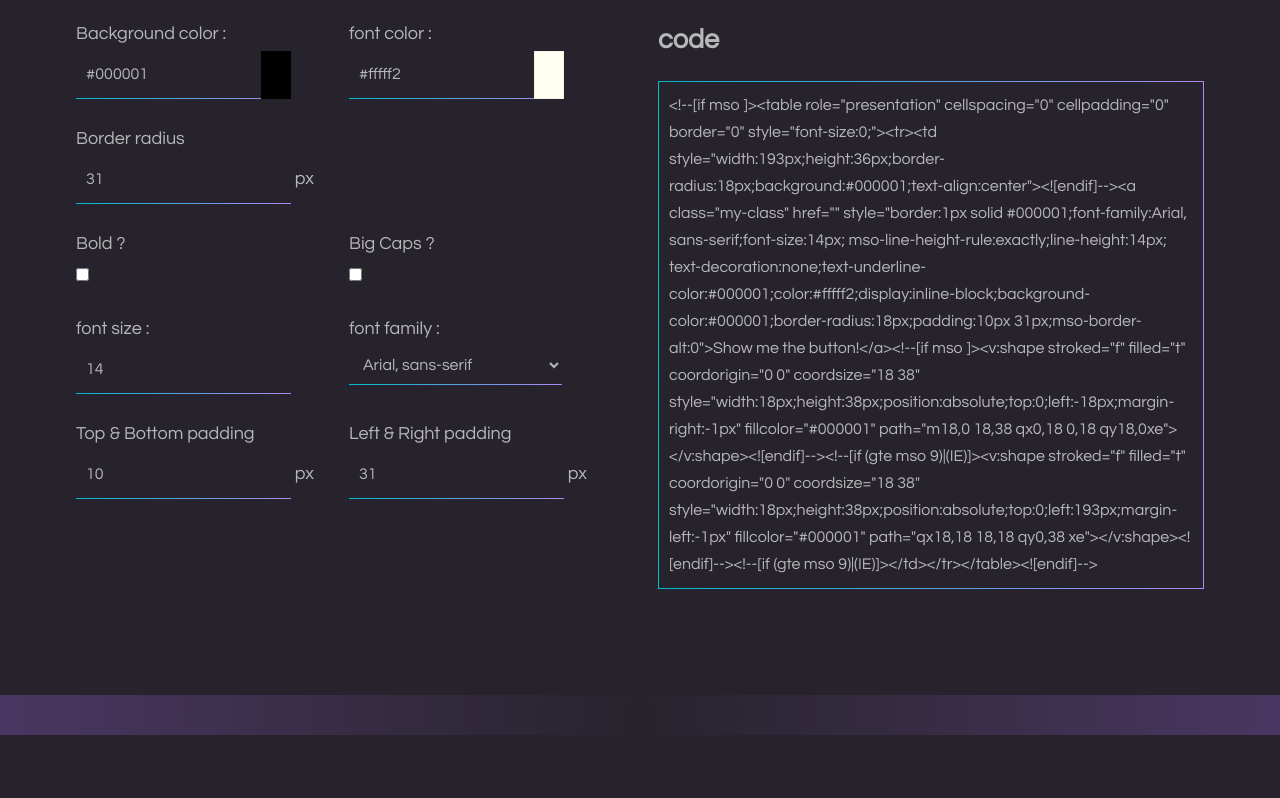
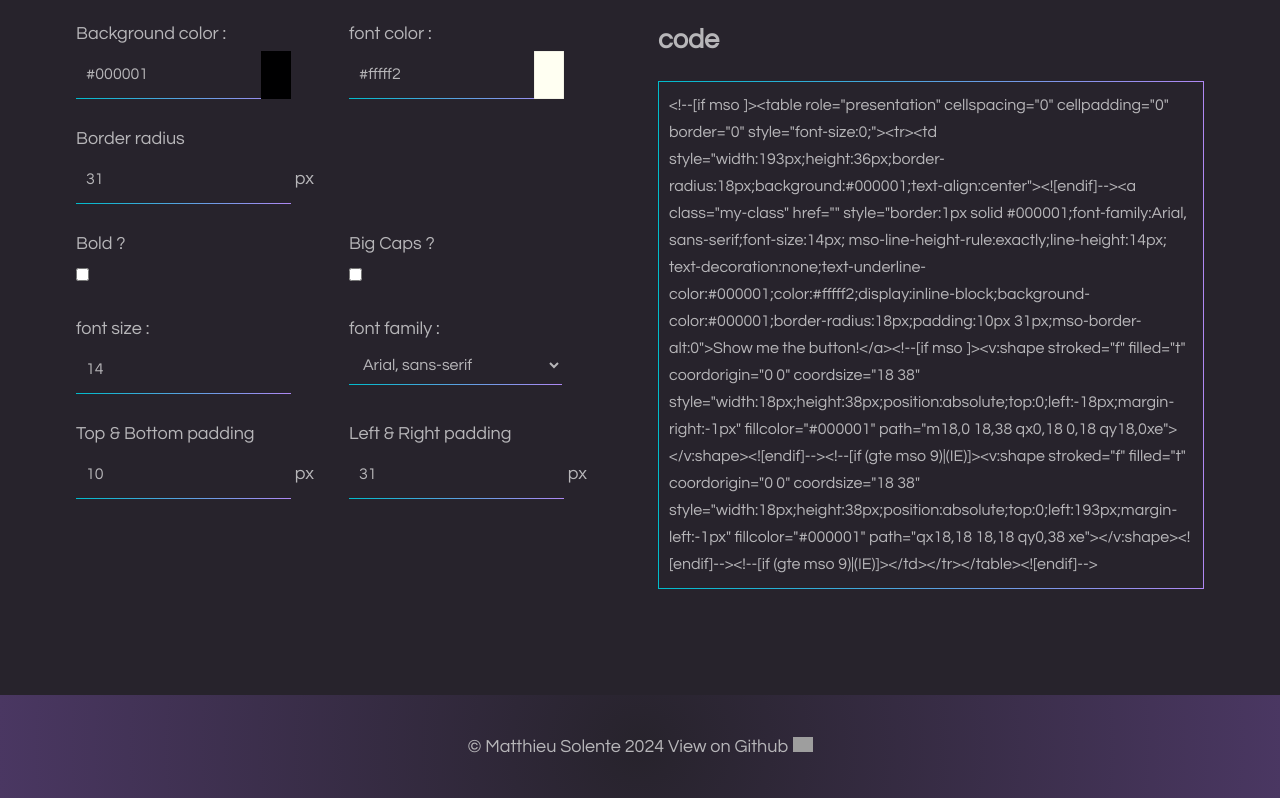
Before and after one commit to matthieuSolente/accessible-vml-button-generator, a plain HTML site: page index.html in a window 1280 px wide. Shown: the part 570-1368 px from the top of the page. Before the commit the page ends 1305 px from the top, so only its background shows below. Drawn offline with nearby package versions, Linux system fonts and the light colour scheme; grey boxes are pictures that could not be loaded.

Commit message:
Update index.html

```diff
--- a/index.html
+++ b/index.html
@@ -117,7 +117,9 @@
       </div>
     </main>
     <footer>
+      <p>© Matthieu Solente <span id="year">2024</span> View on Github <a href="https://github.com/matthieuSolente/accessible-vml-button-generator"><img src="https://github.com/matthieuSolente/mso-faux-absolute-generator/blob/main/img/github-mark-white.png?raw=true" alt="my github page" style="width:20px"></a></p>
     </footer>
+
     <script src="https://cdnjs.cloudflare.com/ajax/libs/jquery/3.7.1/jquery.min.js" integrity="sha512-v2CJ7UaYy4JwqLDIrZUI/4hqeoQieOmAZNXBeQyjo21dadnwR+8ZaIJVT8EE2iyI61OV8e6M8PP2/4hpQINQ/g==" crossorigin="anonymous" referrerpolicy="no-referrer"></script>
     <script type="text/javascript" src="coloris.js"></script>
     <script type="text/javascript" src="script.js"></script>
```
